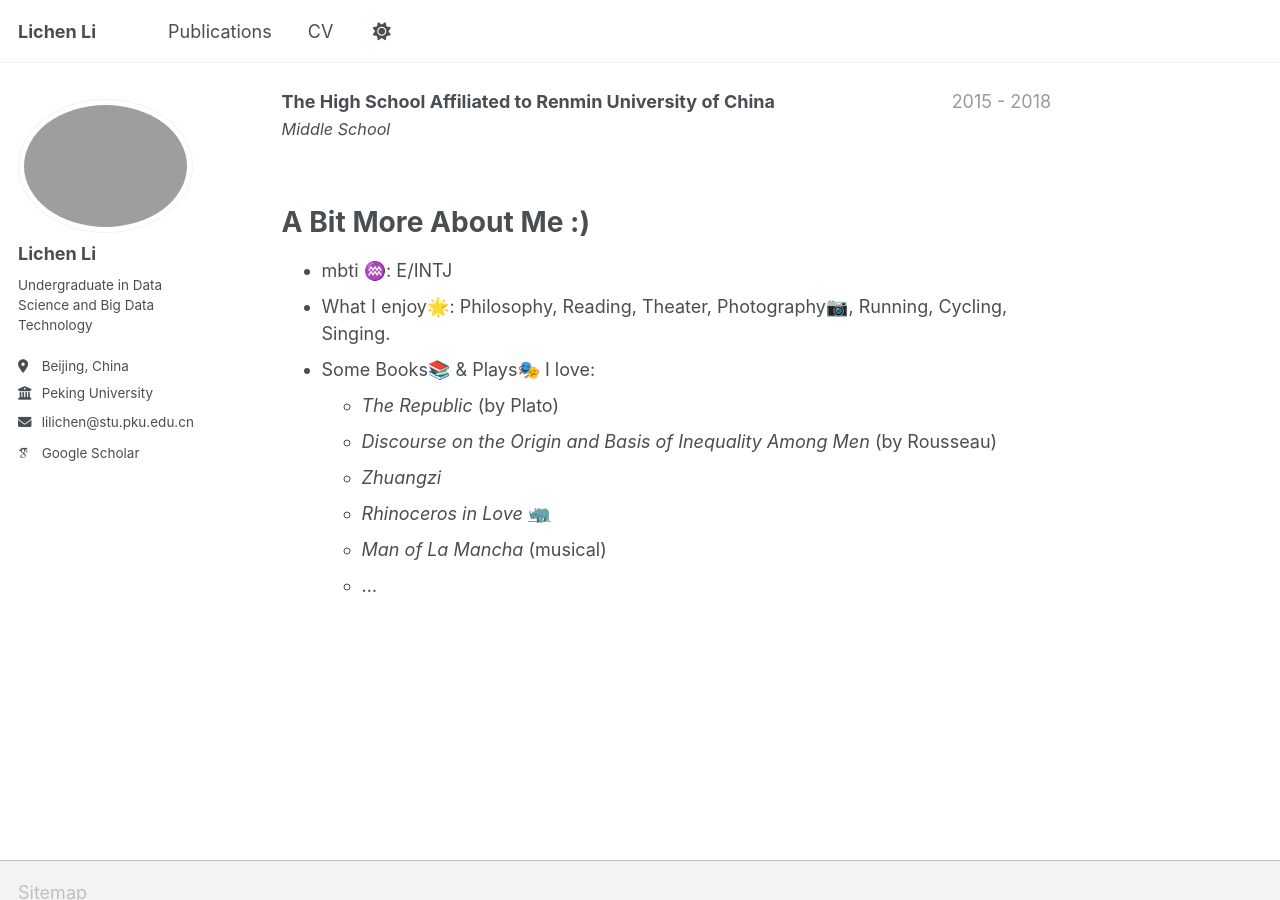
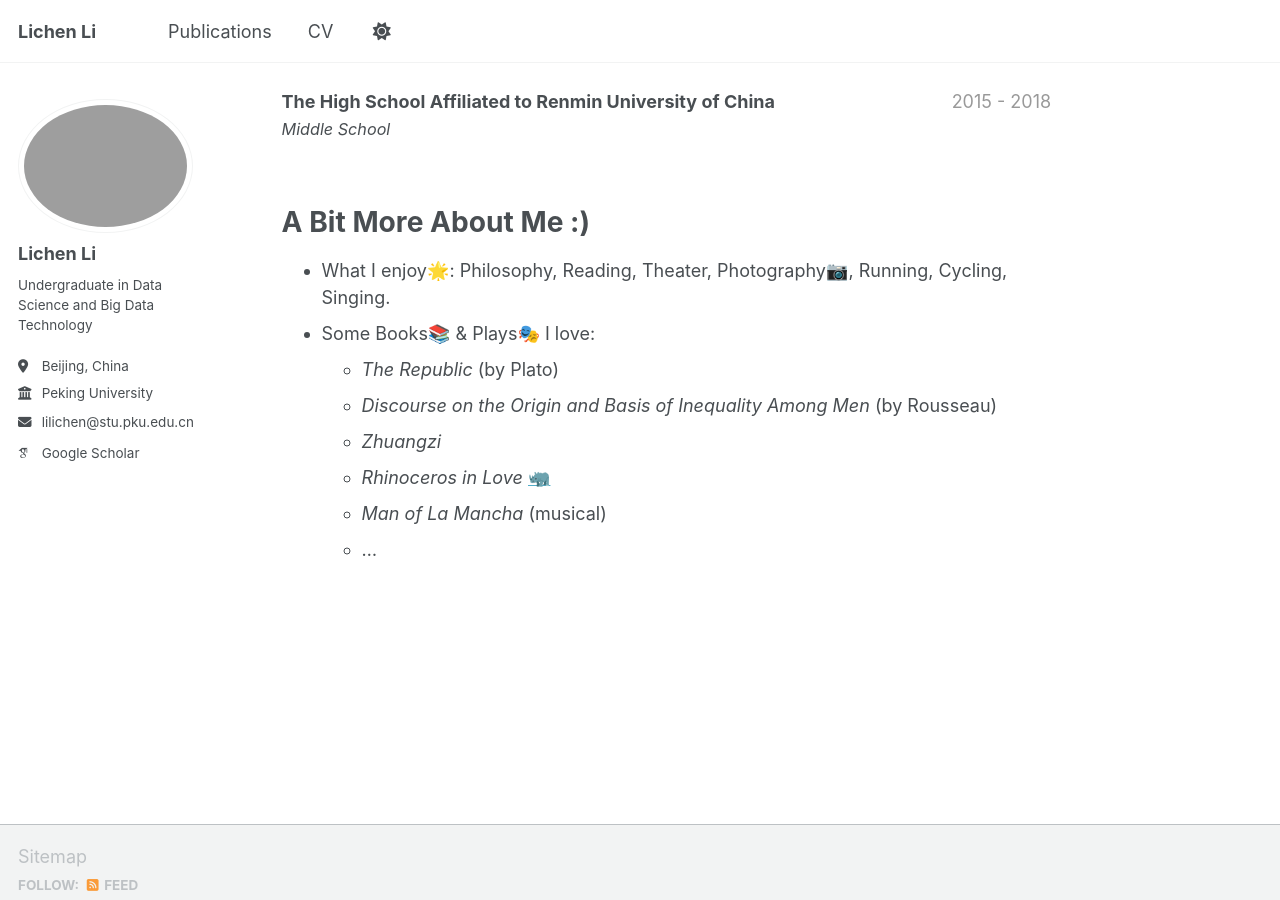
Before and after one commit to LichenLillc/LichenLillc.github.io, a Jekyll site: the page built from _pages/about.md, in a window 1280 px wide and 900 px high, scrolled down 1360 px. Built offline with Jekyll 4.4.1, drawn with Linux system fonts in a browser that asks for light colours; some web fonts are replaced; a script that is not in the unit is left out.

Commit message:
Remove MBTI type from about section
Removed MBTI type from the about page.

```diff
--- a/_pages/about.md
+++ b/_pages/about.md
@@ -61,7 +61,6 @@ Education
 
 A Bit More About Me :)
 ===
-* mbti ♒️: E/INTJ
 * What I enjoy🌟: Philosophy, Reading, Theater, Photography📷, Running, Cycling, Singing.
 * Some Books📚 & Plays🎭 I love:
   * *The Republic* (by Plato)
```
